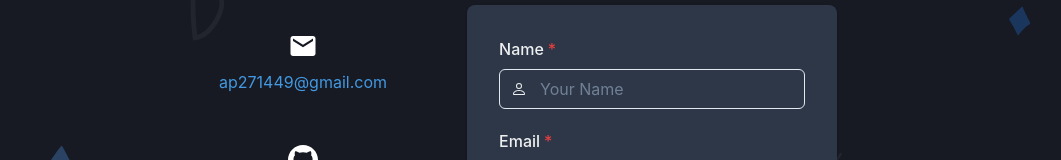
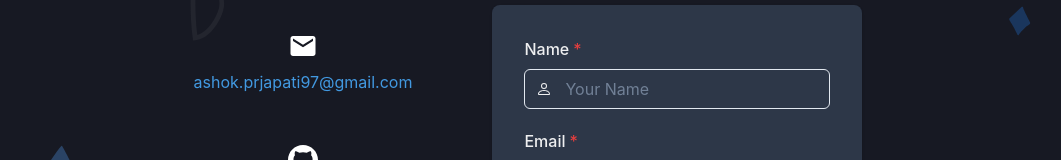
Before and after one commit to AshokPrjapati/AshokPrjapati.github.io, a React (Create React App) app: page / in a window 1280 px wide. Shown: the part 5448-5608 px from the top of the page, without its empty margins (112-1173 px from the left). Built offline with nearby package versions, Linux system fonts and the light colour scheme.

Commit message:
added : new mail address

```diff
--- a/src/Components/About/About.jsx
+++ b/src/Components/About/About.jsx
@@ -25,7 +25,7 @@ const TechStacks = () => {
   useEffect(() => {
     AOS.init();
   }, []);
-  const { hasCopied, onCopy } = useClipboard("ap271449@gmail.com");
+  const { hasCopied, onCopy } = useClipboard("ashok.prjapati97@gmail.com");
   return (
     <Container maxW={"5xl"} align="center" p={"60px 0"}>
       <Heading
--- a/src/Components/Contact/Contact.jsx
+++ b/src/Components/Contact/Contact.jsx
@@ -51,7 +51,7 @@ export default function Contact() {
   useEffect(() => {
     AOS.init();
   }, []);
-  const { hasCopied, onCopy } = useClipboard("ap271449@gmail.com");
+  const { hasCopied, onCopy } = useClipboard("ashok.prjapati97@gmail.com");
 
   return (
     <Flex
@@ -110,7 +110,7 @@ export default function Contact() {
                     />
                   </Tooltip>
                   <Text color="blue.400" display={{ base: "none", md: "flex" }}>
-                    ap271449@gmail.com
+                    ashok.prjapati97@gmail.com
                   </Text>
                 </Box>
                 <Link href="https://github.com/AshokPrjapati" isExternal>
--- a/src/Components/Hero/SIcons.jsx
+++ b/src/Components/Hero/SIcons.jsx
@@ -10,7 +10,7 @@ import React from "react";
 import { FaGithub, FaLinkedinIn } from "react-icons/fa";
 
 function SIcons() {
-  const { hasCopied, onCopy } = useClipboard("ap271449@gmail.com");
+  const { hasCopied, onCopy } = useClipboard("ashok.prjapati97@gmail.com");
   return (
     <Flex gap={{ base: 4, sm: 6 }} justify={{ base: "center", md: "left" }}>
       <Link
```
Also changed, not shown: 1 other file (tests, documents, lock files or other folders).
